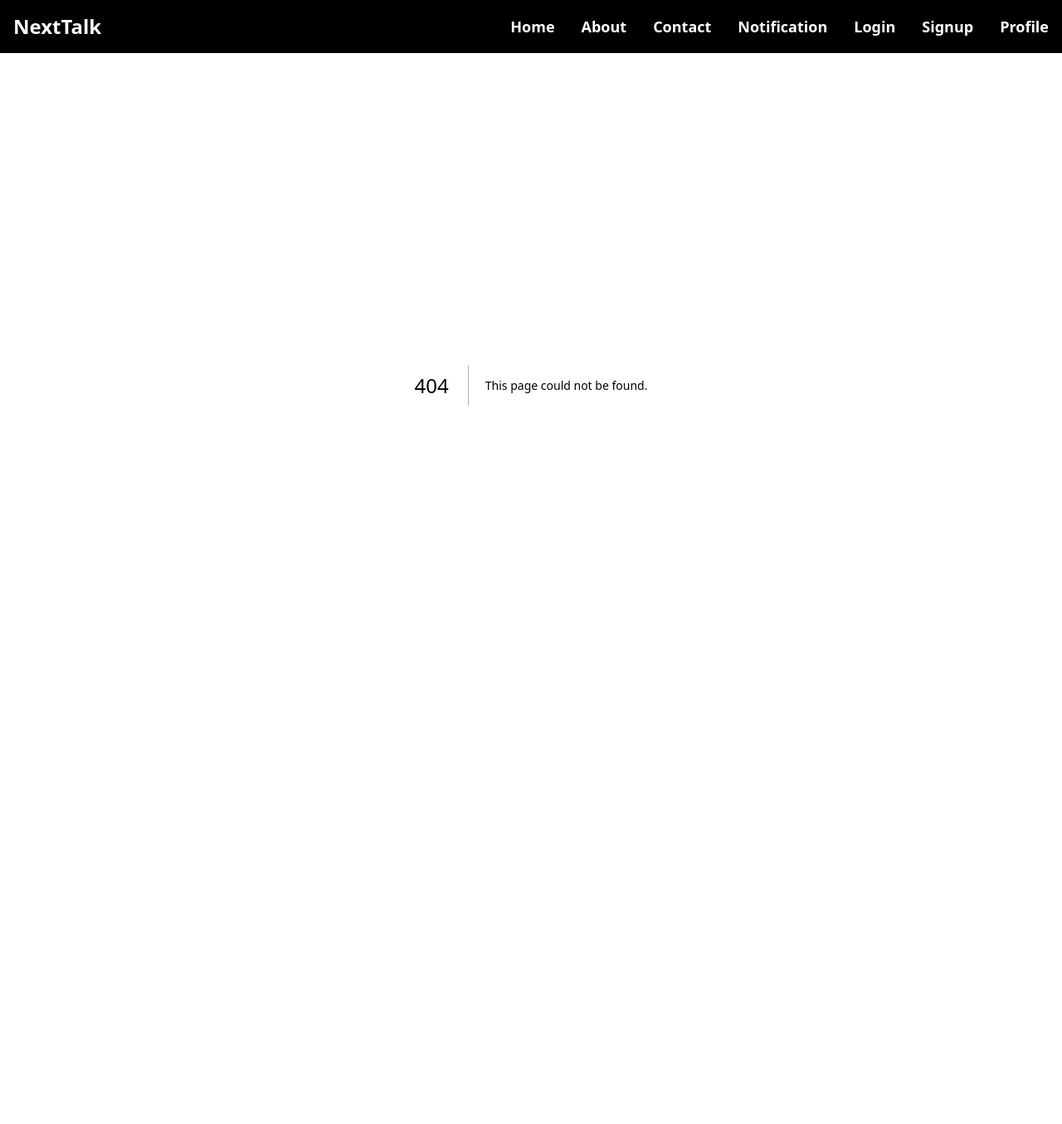
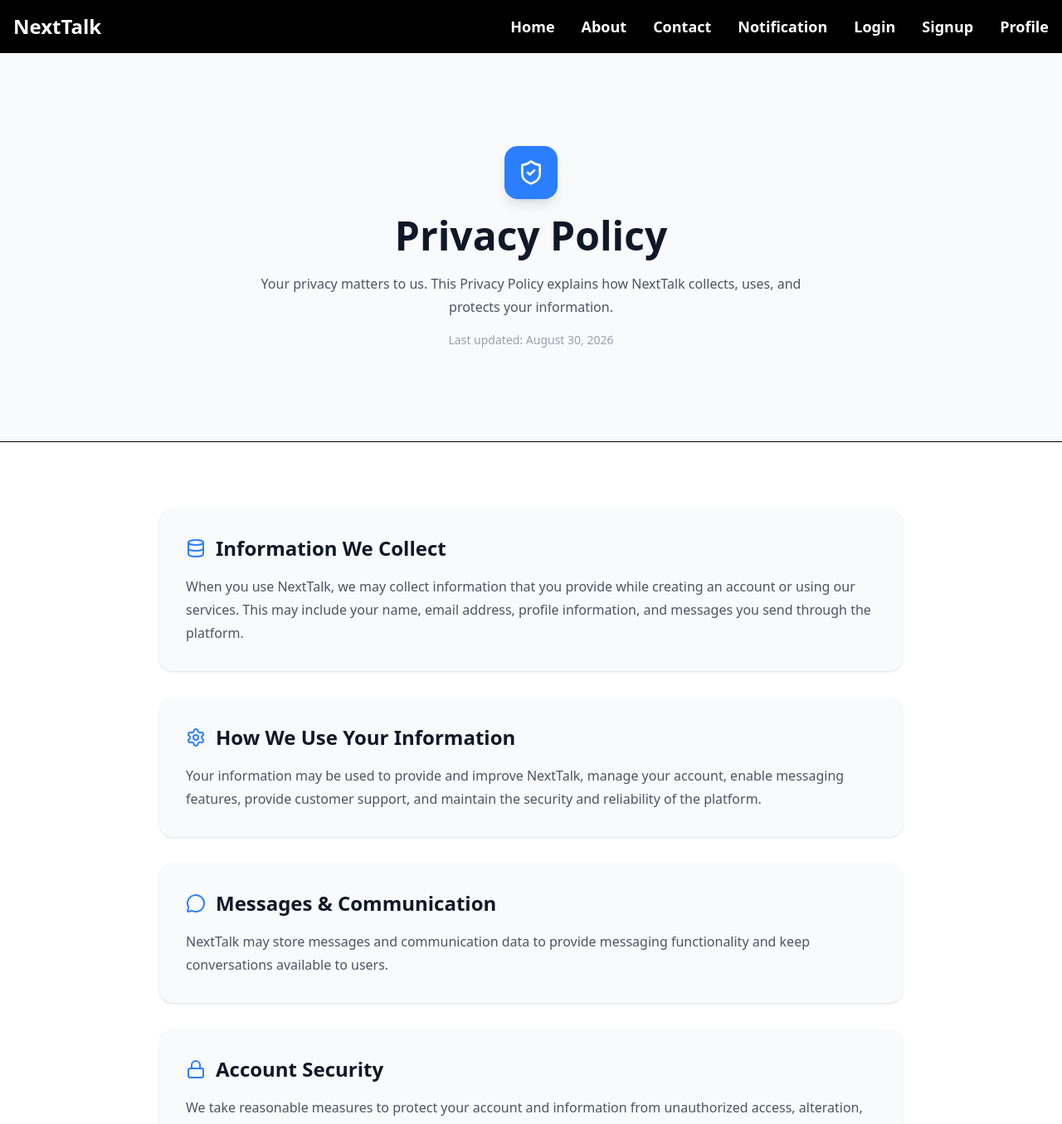
Before and after one commit to gauravkumar2005/NextTalk, a Next.js app: page /privacy in a window 1280 px wide. Before the commit this address had no page. Shown: the top 1355 px of the page at 83% size. Before the commit the page ends 864 px from the top, so only its background shows below. Built offline with nearby package versions, Linux system fonts and the light colour scheme.

Commit message:
add privacy page in nexttalk

```diff
--- /dev/null
+++ b/app/privacy/page.js
@@ -0,0 +1,187 @@
+"use client";
+
+import Link from "next/link";
+import {
+  ShieldCheck,
+  Lock,
+  UserCheck,
+  Database,
+  MessageCircle,
+  Settings,
+} from "lucide-react";
+
+export default function PrivacyPage() {
+  return (
+    <main className="min-h-screen bg-gray-50">
+
+      {/* Hero Section */}
+      <section className="px-4 py-20 sm:px-6 md:py-28">
+        <div className="mx-auto max-w-4xl text-center">
+
+          <div className="mx-auto mb-5 flex h-16 w-16 items-center justify-center rounded-2xl bg-blue-500 text-white shadow-lg">
+            <ShieldCheck size={32} />
+          </div>
+
+          <h1 className="text-3xl font-bold text-gray-900 sm:text-4xl md:text-5xl">
+            Privacy Policy
+          </h1>
+
+          <p className="mx-auto mt-5 max-w-2xl text-sm leading-6 text-gray-600 sm:text-base sm:leading-7">
+            Your privacy matters to us. This Privacy Policy explains how
+            NextTalk collects, uses, and protects your information.
+          </p>
+
+          <p className="mt-4 text-xs text-gray-400 sm:text-sm">
+            Last updated: August 30, 2026
+          </p>
+
+        </div>
+      </section>
+
+      {/* Privacy Content */}
+      <section className="border-y bg-white px-4 py-14 sm:px-6 md:py-20">
+        <div className="mx-auto max-w-4xl space-y-8">
+
+          {/* Information We Collect */}
+          <div className="rounded-2xl bg-gray-50 p-6 shadow-sm transition-all duration-300 hover:-translate-y-1 hover:shadow-lg sm:p-8">
+            <div className="mb-4 flex items-center gap-3">
+              <Database className="text-blue-500" size={24} />
+
+              <h2 className="text-xl font-bold text-gray-900 sm:text-2xl">
+                Information We Collect
+              </h2>
+            </div>
+
+            <p className="text-sm leading-7 text-gray-600 sm:text-base">
+              When you use NextTalk, we may collect information that you
+              provide while creating an account or using our services.
+              This may include your name, email address, profile information,
+              and messages you send through the platform.
+            </p>
+          </div>
+
+          {/* How We Use Information */}
+          <div className="rounded-2xl bg-gray-50 p-6 shadow-sm transition-all duration-300 hover:-translate-y-1 hover:shadow-lg sm:p-8">
+            <div className="mb-4 flex items-center gap-3">
+              <Settings className="text-blue-500" size={24} />
+
+              <h2 className="text-xl font-bold text-gray-900 sm:text-2xl">
+                How We Use Your Information
+              </h2>
+            </div>
+
+            <p className="text-sm leading-7 text-gray-600 sm:text-base">
+              Your information may be used to provide and improve NextTalk,
+              manage your account, enable messaging features, provide
+              customer support, and maintain the security and reliability
+              of the platform.
+            </p>
+          </div>
+
+          {/* Messages */}
+          <div className="rounded-2xl bg-gray-50 p-6 shadow-sm transition-all duration-300 hover:-translate-y-1 hover:shadow-lg sm:p-8">
+            <div className="mb-4 flex items-center gap-3">
+              <MessageCircle className="text-blue-500" size={24} />
+
+              <h2 className="text-xl font-bold text-gray-900 sm:text-2xl">
+                Messages & Communication
+              </h2>
+            </div>
+
+            <p className="text-sm leading-7 text-gray-600 sm:text-base">
+              NextTalk may store messages and communication data to provide
+              messaging functionality and keep conversations available to
+              users.
+            </p>
+          </div>
+
+          {/* Account Security */}
+          <div className="rounded-2xl bg-gray-50 p-6 shadow-sm transition-all duration-300 hover:-translate-y-1 hover:shadow-lg sm:p-8">
+            <div className="mb-4 flex items-center gap-3">
+              <Lock className="text-blue-500" size={24} />
+
+              <h2 className="text-xl font-bold text-gray-900 sm:text-2xl">
+                Account Security
+              </h2>
+            </div>
+
+            <p className="text-sm leading-7 text-gray-600 sm:text-base">
+              We take reasonable measures to protect your account and
+              information from unauthorized access, alteration, disclosure,
+              or destruction.
+            </p>
+          </div>
+
+          {/* User Rights */}
+          <div className="rounded-2xl bg-gray-50 p-6 shadow-sm transition-all duration-300 hover:-translate-y-1 hover:shadow-lg sm:p-8">
+            <div className="mb-4 flex items-center gap-3">
+              <UserCheck className="text-blue-500" size={24} />
+
+              <h2 className="text-xl font-bold text-gray-900 sm:text-2xl">
+                Your Choices & Rights
+              </h2>
+            </div>
+
+            <p className="text-sm leading-7 text-gray-600 sm:text-base">
+              You can review and update certain information associated with
+              your account. You may also choose to stop using NextTalk or
+              request assistance regarding your account.
+            </p>
+          </div>
+
+          {/* Third Party Services */}
+          <div className="rounded-2xl bg-gray-50 p-6 shadow-sm transition-all duration-300 hover:-translate-y-1 hover:shadow-lg sm:p-8">
+
+            <h2 className="text-xl font-bold text-gray-900 sm:text-2xl">
+              Third-Party Services
+            </h2>
+
+            <p className="mt-4 text-sm leading-7 text-gray-600 sm:text-base">
+              NextTalk may use third-party services for authentication,
+              database, hosting, analytics, or other technical functionality.
+            </p>
+
+          </div>
+
+          {/* Changes */}
+          <div className="rounded-2xl bg-gray-50 p-6 shadow-sm transition-all duration-300 hover:-translate-y-1 hover:shadow-lg sm:p-8">
+
+            <h2 className="text-xl font-bold text-gray-900 sm:text-2xl">
+              Changes to This Privacy Policy
+            </h2>
+
+            <p className="mt-4 text-sm leading-7 text-gray-600 sm:text-base">
+              We may update this Privacy Policy from time to time. Any
+              changes will be reflected on this page along with an updated
+              revision date.
+            </p>
+
+          </div>
+
+          {/* Contact */}
+          <div className="rounded-2xl bg-blue-500 p-6 text-white shadow-sm transition-all duration-300 hover:-translate-y-1 hover:shadow-lg sm:p-8">
+
+            <h2 className="text-xl font-bold sm:text-2xl">
+              Questions About Privacy?
+            </h2>
+
+            <p className="mt-3 text-sm leading-6 text-blue-100 sm:text-base">
+              If you have any questions or concerns about this Privacy Policy,
+              feel free to contact the NextTalk team.
+            </p>
+
+            <Link
+              href="/contact"
+              className="mt-5 inline-flex rounded-lg bg-white px-5 py-3 text-sm font-semibold text-blue-600 transition hover:bg-gray-100"
+            >
+              Contact Us
+            </Link>
+
+          </div>
+
+        </div>
+      </section>
+
+    </main>
+  );
+}
--- a/app/settings/page.js
+++ b/app/settings/page.js
@@ -49,7 +49,9 @@
 
         {/* Privacy */}
         <div className="flex items-center justify-between py-3 border-b">
-          <span>🔒 Privacy</span>
+           <Link href="/privacy">
+            <span>🔒 Privacy</span>
+           </Link>
           <span className="text-gray-400">›</span>
         </div>
 
--- a/package.json
+++ b/package.json
@@ -10,7 +10,7 @@
   },
   "dependencies": {
     "firebase": "^12.12.0",
-    "lucide-react": "^1.8.0",
+    "lucide-react": "^1.37.0",
     "next": "16.2.3",
     "react": "19.2.4",
     "react-dom": "19.2.4"
```
Also changed, not shown: 1 other file (tests, documents, lock files or other folders).
